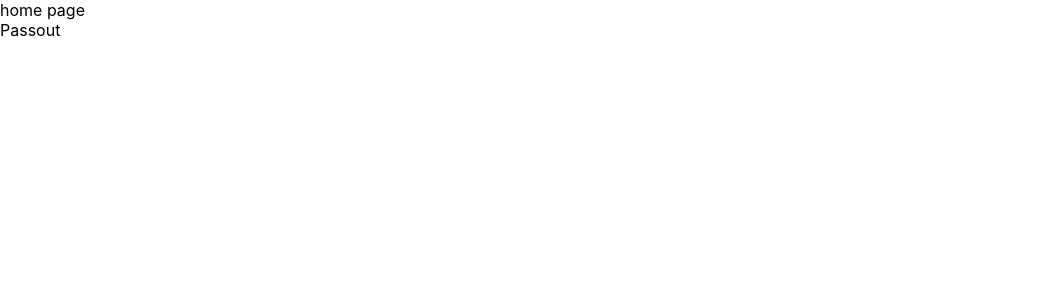
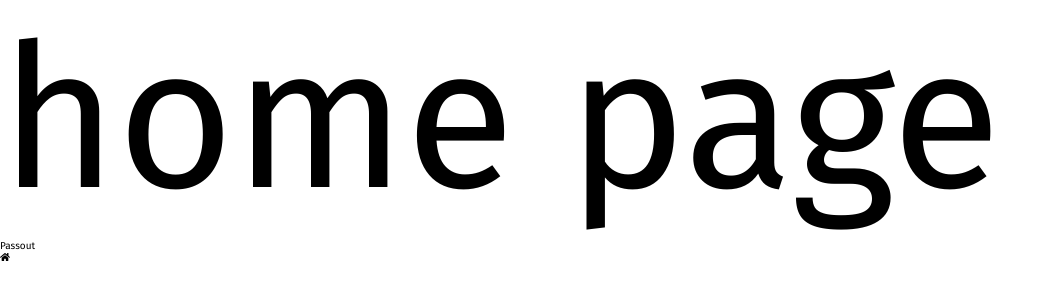
Before and after one commit to KimmNT/ccGlove-web, a React (Create React App) app: page / in a window 1280 px wide. Shown: the top 300 px of the page, without its empty margins (0-1053 px from the left). Built offline with nearby package versions, Linux system fonts and the light colour scheme.

Commit message:
adding icons and fonts

```diff
--- a/src/components/HomePage.js
+++ b/src/components/HomePage.js
@@ -1,5 +1,7 @@
 import { useEffect } from "react";
 import usePageNavigation from "../uesPageNavigation";
+import "../sass/shareStyle.scss"
+import {FaHandHoldingWater, FaHome } from "react-icons/fa"
 
 function HomePage() {
 
@@ -10,8 +12,9 @@ function HomePage() {
     }
   return (
     <div>
-        <div>home page</div>
+        <div className="text">home page</div>
         <div onClick={handlePassValue}>Passout</div>
+        <div><FaHome/></div>
     </div>
   );
 }
--- a/src/sass/shareStyle.scss
+++ b/src/sass/shareStyle.scss
@@ -11,8 +11,8 @@ $light : #FFF;
 $boxShadow:-10px 10px 5px rgb(217, 217, 217);
 
 @font-face {
-    font-family: Robo;
-    src: url(../fonts/Roboto-Regular.ttf);
+    font-family: FiraSan;
+    src: url(../fonts/FiraSans-Regular.ttf);
 }
 
 
@@ -20,7 +20,7 @@ html{
     font-size: 62.5%;
 }
 body{
-    font-family: "Robo";
+    font-family: "FiraSan";
     scroll-behavior: smooth;
 }
 img{
@@ -28,3 +28,6 @@ img{
     height: 100%;
     object-fit: cover;
 }
+.text{
+    font-size: 20rem;
+}
```
Also changed, not shown: src/fonts/FiraSans-Regular.ttf (added).
